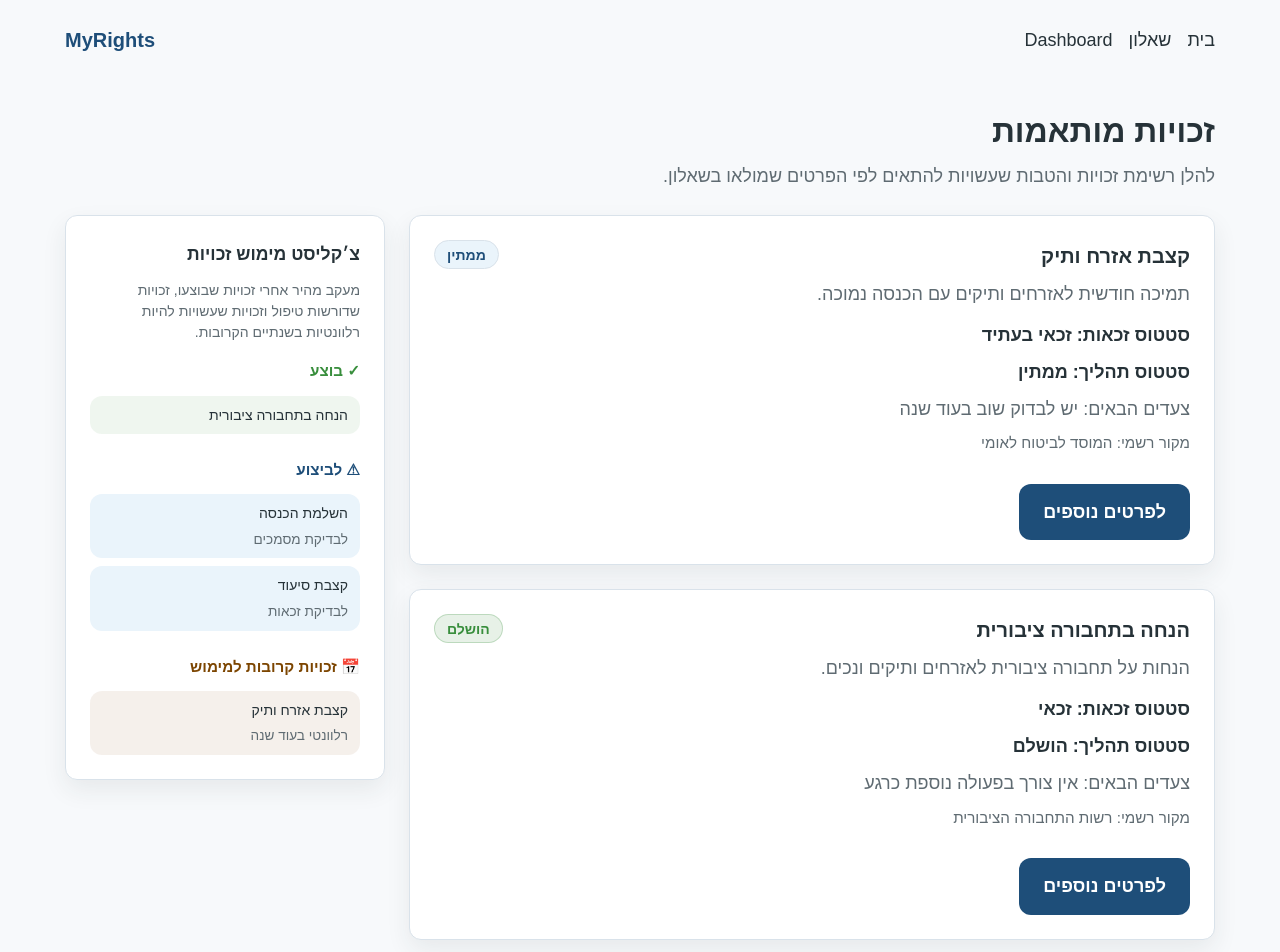
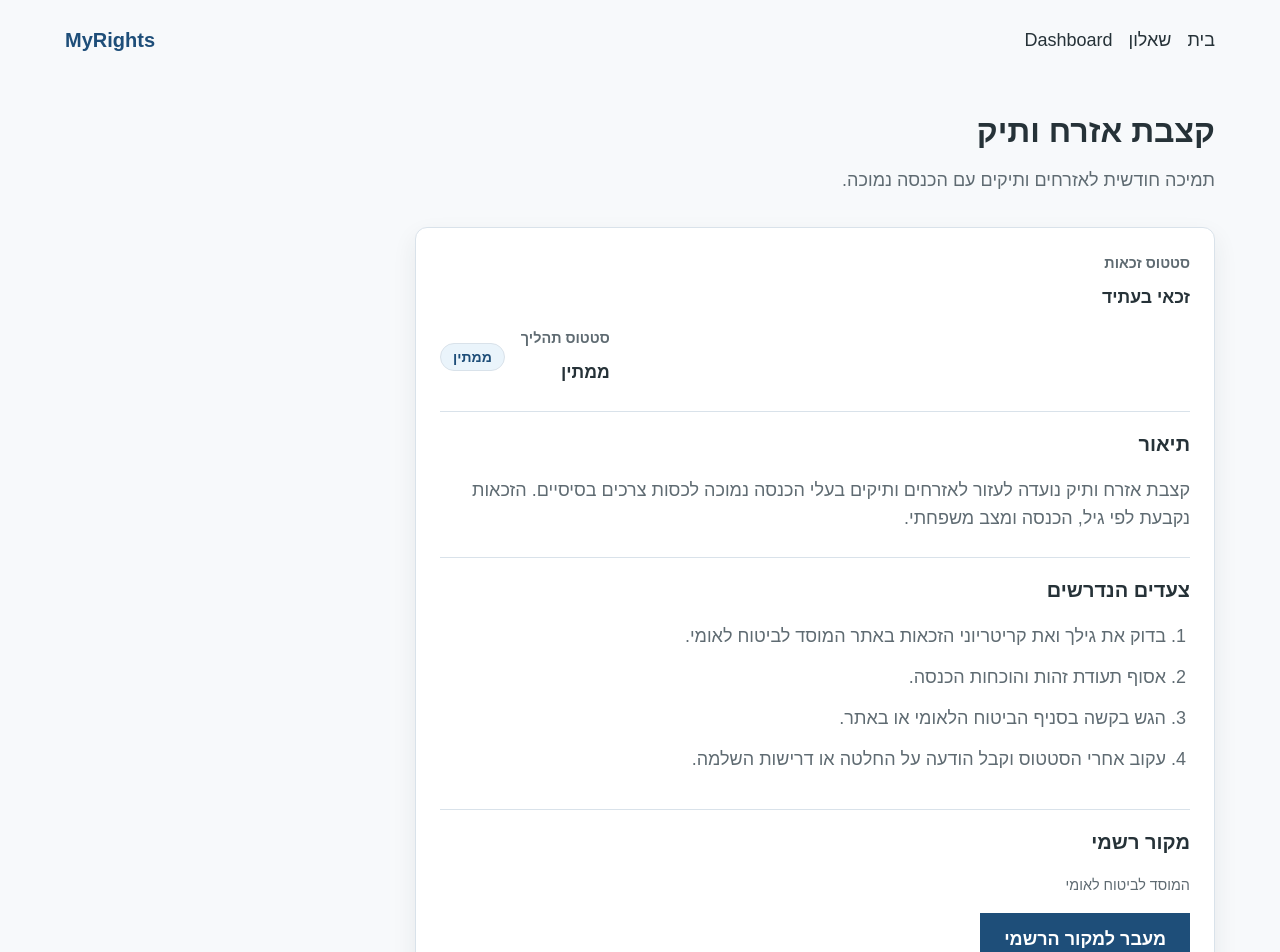
Before and after one commit to Avirooks/myrights-frontend, a React (Vite) app: page / in a window 1280 px wide. Shown: the top 952 px of the page. Built offline with nearby package versions, Linux system fonts and the light colour scheme.

Commit message:
Add MyRights right details page

```diff
--- a/src/App.jsx
+++ b/src/App.jsx
@@ -1,7 +1,7 @@
-import DashboardPage from './pages/DashboardPage'
+import RightDetailsPage from './pages/RightDetailsPage'
 
 function App() {
-  return <DashboardPage />
+  return <RightDetailsPage />
 }
 
 export default App
--- /dev/null
+++ b/src/pages/RightDetailsPage.jsx
@@ -0,0 +1,146 @@
+import Navbar from '../components/Navbar'
+import Card from '../components/Card'
+import Button from '../components/Button'
+import StatusBadge from '../components/StatusBadge'
+import { rightsData } from '../data/rightsData'
+
+function getBadgeVariant(progressStatus) {
+  if (progressStatus === 'הושלם') return 'success'
+  if (progressStatus === 'ממתין' || progressStatus === 'לבדיקה') return 'info'
+  return 'info'
+}
+
+function RightDetailsPage() {
+  const right = rightsData[0]
+
+  return (
+    <div>
+      <Navbar
+        title="MyRights"
+        links={[
+          { label: 'בית', href: '#' },
+          { label: 'שאלון', href: '#' },
+          { label: 'Dashboard', href: '#' },
+        ]}
+      />
+
+      <main className="container" style={{ padding: 'var(--spacing-xl) 0' }}>
+        <section style={{ textAlign: 'right', color: 'var(--color-text)', marginBottom: 'var(--spacing-xl)' }}>
+          <h1
+            style={{
+              margin: 0,
+              fontSize: '2rem',
+              lineHeight: 1.2,
+              marginBottom: 'var(--spacing-md)',
+            }}
+          >
+            {right.title}
+          </h1>
+          <p
+            style={{
+              margin: 0,
+              fontSize: 'var(--font-size-base)',
+              color: '#5F6B72',
+            }}
+          >
+            {right.shortDescription}
+          </p>
+        </section>
+
+        <div style={{ display: 'grid', gap: 'var(--spacing-lg)', maxWidth: '800px' }}>
+          <Card>
+            <div style={{ display: 'flex', flexDirection: 'column', gap: 'var(--spacing-lg)', textAlign: 'right' }}>
+              <div style={{ display: 'grid', gap: 'var(--spacing-md)' }}>
+                {right.eligibilityStatus && (
+                  <div>
+                    <p style={{ margin: 0, fontSize: '0.9rem', color: '#5F6B72', fontWeight: 600 }}>סטטוס זכאות</p>
+                    <p style={{ margin: 'var(--spacing-xs) 0 0', fontSize: '1.1rem', color: 'var(--color-text)', fontWeight: 700 }}>
+                      {right.eligibilityStatus}
+                    </p>
+                  </div>
+                )}
+
+                {right.progressStatus && (
+                  <div style={{ display: 'flex', alignItems: 'center', justifyContent: 'flex-end', gap: 'var(--spacing-md)' }}>
+                    <div style={{ textAlign: 'right' }}>
+                      <p style={{ margin: 0, fontSize: '0.9rem', color: '#5F6B72', fontWeight: 600 }}>סטטוס תהליך</p>
+                      <p style={{ margin: 'var(--spacing-xs) 0 0', fontSize: '1.1rem', color: 'var(--color-text)', fontWeight: 700 }}>
+                        {right.progressStatus}
+                      </p>
+                    </div>
+                    <StatusBadge variant={getBadgeVariant(right.progressStatus)}>{right.progressStatus}</StatusBadge>
+                  </div>
+                )}
+              </div>
+
+              <div style={{ borderTop: '1px solid var(--color-border)', paddingTop: 'var(--spacing-md)' }}>
+                <h2 style={{ margin: 0, fontSize: '1.25rem', marginBottom: 'var(--spacing-md)' }}>תיאור</h2>
+                <p style={{ margin: 0, fontSize: 'var(--font-size-base)', color: '#5F6B72', lineHeight: 1.6 }}>
+                  {right.fullDescription}
+                </p>
+              </div>
+
+              <div style={{ borderTop: '1px solid var(--color-border)', paddingTop: 'var(--spacing-md)' }}>
+                <h2 style={{ margin: 0, fontSize: '1.25rem', marginBottom: 'var(--spacing-md)' }}>צעדים הנדרשים</h2>
+                <ol style={{ margin: 0, paddingRight: 'var(--spacing-lg)', textAlign: 'right' }}>
+                  {right.actionSteps.map((step, index) => (
+                    <li
+                      key={index}
+                      style={{
+                        marginBottom: 'var(--spacing-sm)',
+                        fontSize: 'var(--font-size-base)',
+                        color: '#5F6B72',
+                        lineHeight: 1.6,
+                      }}
+                    >
+                      {step}
+                    </li>
+                  ))}
+                </ol>
+              </div>
+
+              <div style={{ borderTop: '1px solid var(--color-border)', paddingTop: 'var(--spacing-md)' }}>
+                <h2 style={{ margin: 0, fontSize: '1.25rem', marginBottom: 'var(--spacing-md)' }}>מקור רשמי</h2>
+                <p style={{ margin: 0, fontSize: '0.9rem', color: '#5F6B72', marginBottom: 'var(--spacing-md)' }}>
+                  {right.officialSource}
+                </p>
+                {right.officialUrl && (
+                  <a
+                    href={right.officialUrl}
+                    target="_blank"
+                    rel="noopener noreferrer"
+                    style={{
+                      display: 'inline-flex',
+                      alignItems: 'center',
+                      justifyContent: 'center',
+                      padding: 'var(--spacing-sm) var(--spacing-lg)',
+                      backgroundColor: 'var(--color-primary)',
+                      color: 'white',
+                      textDecoration: 'none',
+                      borderRadius: 'var(--border-radius)',
+                      fontSize: 'var(--font-size-base)',
+                      fontWeight: 600,
+                      border: 'none',
+                      cursor: 'pointer',
+                      transition: 'background-color 0.2s',
+                    }}
+                    onMouseEnter={(e) => (e.target.style.backgroundColor = '#163D5F')}
+                    onMouseLeave={(e) => (e.target.style.backgroundColor = 'var(--color-primary)')}
+                  >
+                    מעבר למקור הרשמי
+                  </a>
+                )}
+              </div>
+            </div>
+          </Card>
+
+          <div style={{ display: 'flex', justifyContent: 'flex-start', gap: 'var(--spacing-md)' }}>
+            <Button>חזרה לרשימת הזכויות</Button>
+          </div>
+        </div>
+      </main>
+    </div>
+  )
+}
+
+export default RightDetailsPage
```
